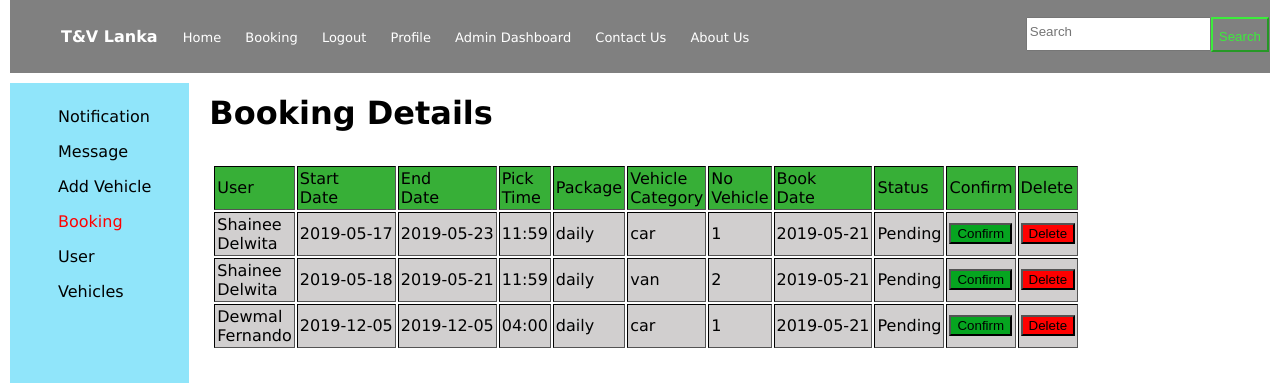
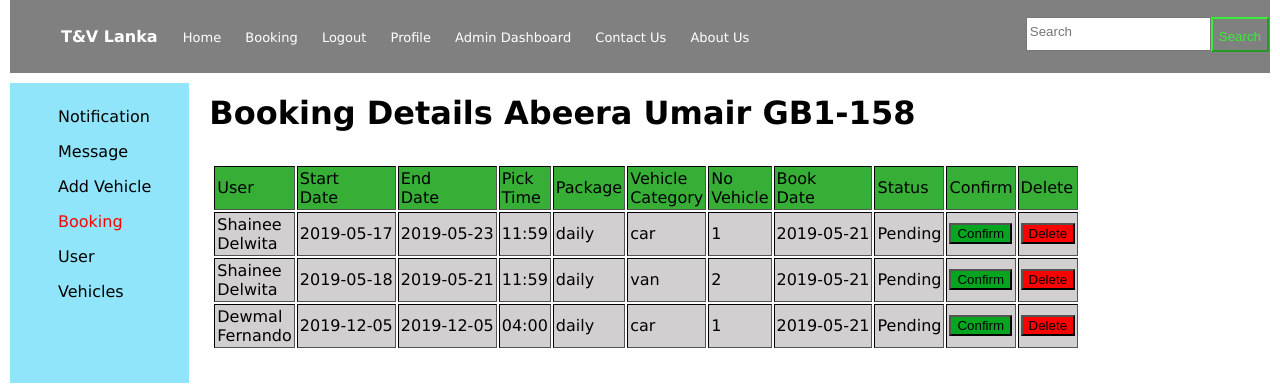
Before and after one commit to AbeeraUmair/Color, a plain HTML site: page css assignment 1/index.html in a window 1280 px wide. Shown: the top 388 px of the page. Drawn offline with Linux system fonts and the light colour scheme.

Commit message:
Update index.html

```diff
--- a/css assignment 1/index.html
+++ b/css assignment 1/index.html
@@ -38,7 +38,7 @@
     </ol>
 </div>
 
-<h1> Booking Details</h1>
+<h1> Booking Details Abeera Umair GB1-158</h1>
 
 <table border="1" cellpadding="2"  >
 
```
